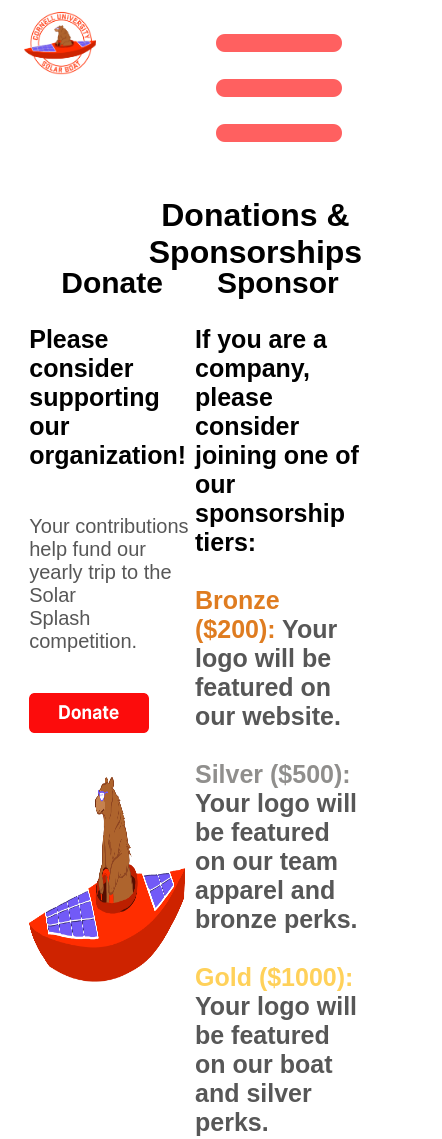
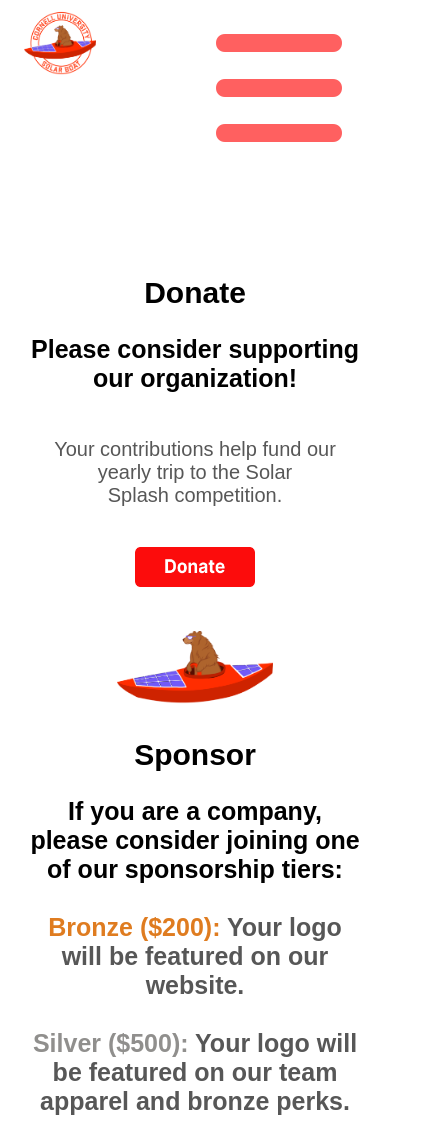
Before and after one commit to ehersch/CUSolarBoat-Dashboard, a website: page Website Source Code/Support.html in a window 390 px wide. Shown: the top 1139 px of the page, 442 px wide, since content can reach past the window. Drawn offline with nearby package versions, Linux system fonts and the light colour scheme; a web font is replaced by a local one.

Commit message:
Added stacking for support page

```diff
--- a/Website Source Code/Support.css
+++ b/Website Source Code/Support.css
@@ -28,7 +28,7 @@ html, body {
   .sponsor-flex-container {
       padding-top: 70px;
       display: flex;
-      flex-wrap: nowrap;
+      /* flex-wrap: nowrap; */
       background-color: #ffffff;
       width: 85%;
       margin-left: calc(7.5vw);
@@ -52,6 +52,7 @@ html, body {
     }
     .title {
       text-align: center;
+      padding-top: 10px;
     }
     .desc-text {
       padding-top: 20px;
@@ -65,11 +66,26 @@ html, body {
     }
 
   @media (max-width: 1000px) {
+    .sponsor-flex-container {
+      flex-wrap: wrap;
+      align-items: flex-start !important;
+      align-content: flex-start !important;
+    }
+    .sponsor-flex-container > div {
+      width: 100%;
+      text-align: center;
+    }
+
   .sponsor-title {
-    margin-left: 31vw;
+    margin-left: 50vw;
+    text-align: center;
+    margin-right: 50vw;
+    display: none;
   }
   #logo {
     max-width: 40vw;
     max-height: auto;
+    height: auto;
+    width: auto;
   }
 }
--- a/Website Source Code/Support.html
+++ b/Website Source Code/Support.html
@@ -32,7 +32,7 @@
             </h1>
         </div>
         <div class="sponsor-flex-container">
-            <div class="donate-conatiner">
+            <div class="donate-container">
                 <h1 style = "font-size: 30px;" class = "title">
                     Donate
                 </h1>
@@ -49,7 +49,7 @@
                     <img id = "logo"  src="Images/bear.png" alt="logo">
                 </div>
             </div>
-            <div class="sponsor-conatiner">
+            <div class="sponsor-bottom-container">
                 <h1 style = "font-size: 30px;" class = "title">
                     Sponsor
                 </h1>
```
